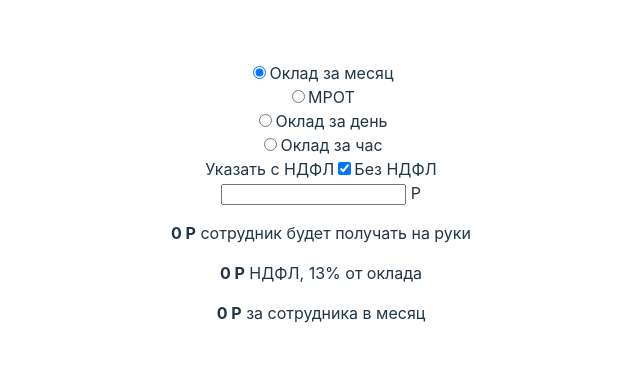
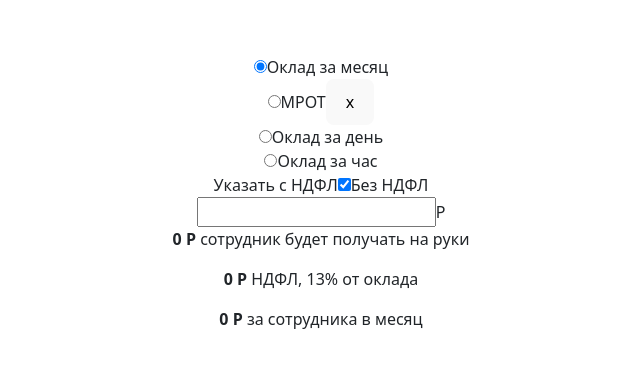
Before and after one commit to matthewTheWizzard/soft-test, a React (Vite) app in the folder soft/: page / in a window 1280 px wide. Shown: the part 199-566 px from the top of the page, without its empty margins (319-959 px from the left). Built offline with nearby package versions, Linux system fonts and the light colour scheme.

Commit message:
feat: add tooltip functionality

```diff
--- a/soft/package.json
+++ b/soft/package.json
@@ -10,8 +10,10 @@
     "preview": "vite preview"
   },
   "dependencies": {
+    "bootstrap": "^5.2.3",
     "final-form": "^4.20.9",
     "react": "^18.2.0",
+    "react-bootstrap": "^2.7.4",
     "react-dom": "^18.2.0",
     "react-final-form": "^6.5.9"
   },
--- a/soft/src/App.tsx
+++ b/soft/src/App.tsx
@@ -1,4 +1,5 @@
 import { MyForm } from './components'
+import 'bootstrap/dist/css/bootstrap.min.css';
 import './App.css'
 
 function App() {
--- a/soft/src/components/MyForm/MyForm.tsx
+++ b/soft/src/components/MyForm/MyForm.tsx
@@ -1,7 +1,7 @@
 import { FC } from 'react';
 import { Form, Field } from 'react-final-form';
-import { PaymentInfo, Condition } from '../../components';
-import { CURRENCY_RUB } from '../../constants';
+import { PaymentInfo, Condition, Tooltip } from '../../components';
+import { CURRENCY_RUB, MROT_TOOLTIP } from '../../constants';
 
 const MyForm: FC = () => {
   const onSubmit = () => {
@@ -26,6 +26,7 @@ const MyForm: FC = () => {
           <div>
             <Field name="payment" value="mrot" component="input" type="radio" />
             <label>МРОТ</label>
+            <Tooltip>{MROT_TOOLTIP}</Tooltip>
           </div>
           <div>
             <Field name="payment" value="day" component="input" type="radio" />
--- /dev/null
+++ b/soft/src/components/Tooltip/Tooltip.tsx
@@ -0,0 +1,40 @@
+import { FC, useState, useRef, RefAttributes } from 'react'
+import { OverlayTrigger, Tooltip, Overlay, TooltipProps } from 'react-bootstrap'
+
+type TooltipType = {
+  children: string,
+}
+
+const MyTooltip: FC<TooltipType> = ({ children }) => {
+  const [show, setShow] = useState(false);
+  const target = useRef(undefined);
+
+  const renderTooltip = (
+    props: JSX.IntrinsicAttributes &
+      TooltipProps &
+      RefAttributes<HTMLDivElement>
+  ) => (
+    <Tooltip id="button-tooltip" {...props}>
+      {children}
+    </Tooltip>
+  );
+
+  const showTooltip = () => {
+    setShow(!show)
+  }
+
+  return (
+    <OverlayTrigger
+      show={show ? show : undefined}
+      target={target.current}
+      onToggle={showTooltip}
+      trigger={['hover']}
+      placement="bottom"
+      overlay={renderTooltip}
+    >
+      <button onClick={showTooltip}>x</button>
+    </OverlayTrigger>
+  );
+}
+
+export { MyTooltip as Tooltip };
--- /dev/null
+++ b/soft/src/components/Tooltip/index.ts
@@ -0,0 +1 @@
+export * from './Tooltip'
--- a/soft/src/components/index.ts
+++ b/soft/src/components/index.ts
@@ -1,3 +1,4 @@
 export * from './MyForm';
 export * from './Condition';
 export * from './PaymentInfo';
+export * from './Tooltip';
--- a/soft/src/constants/index.ts
+++ b/soft/src/constants/index.ts
@@ -1 +1,2 @@
 export const CURRENCY_RUB = 'Р';
+export const MROT_TOOLTIP = 'МРОТ - минимальный размер оплаты труда. Разный для разных регионов';
--- a/soft/src/index.ts
+++ /dev/null
@@ -1 +0,0 @@
-export * from './components'
```
Also changed, not shown: soft/src/components/Tooltip/Tooltip.css (added), 1 other file (tests, documents, lock files or other folders).
